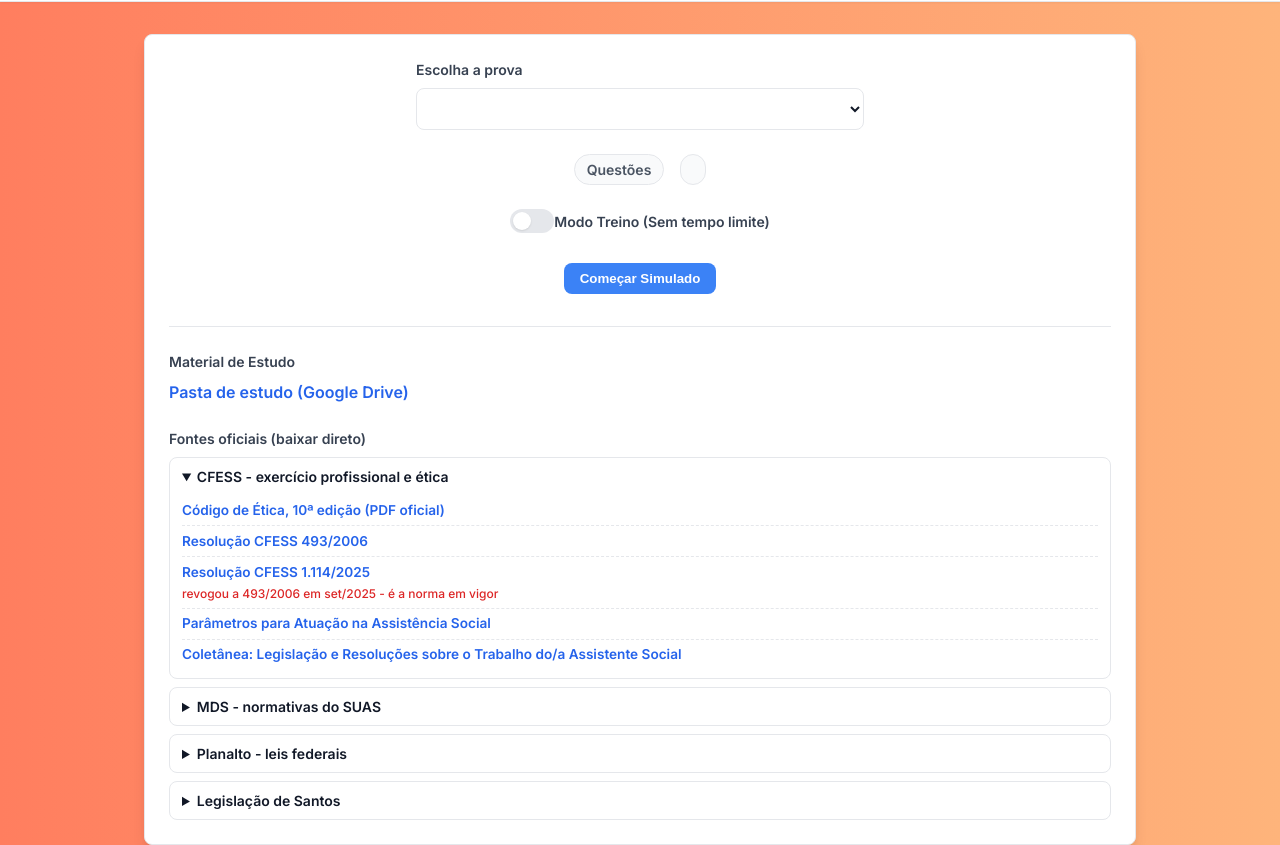
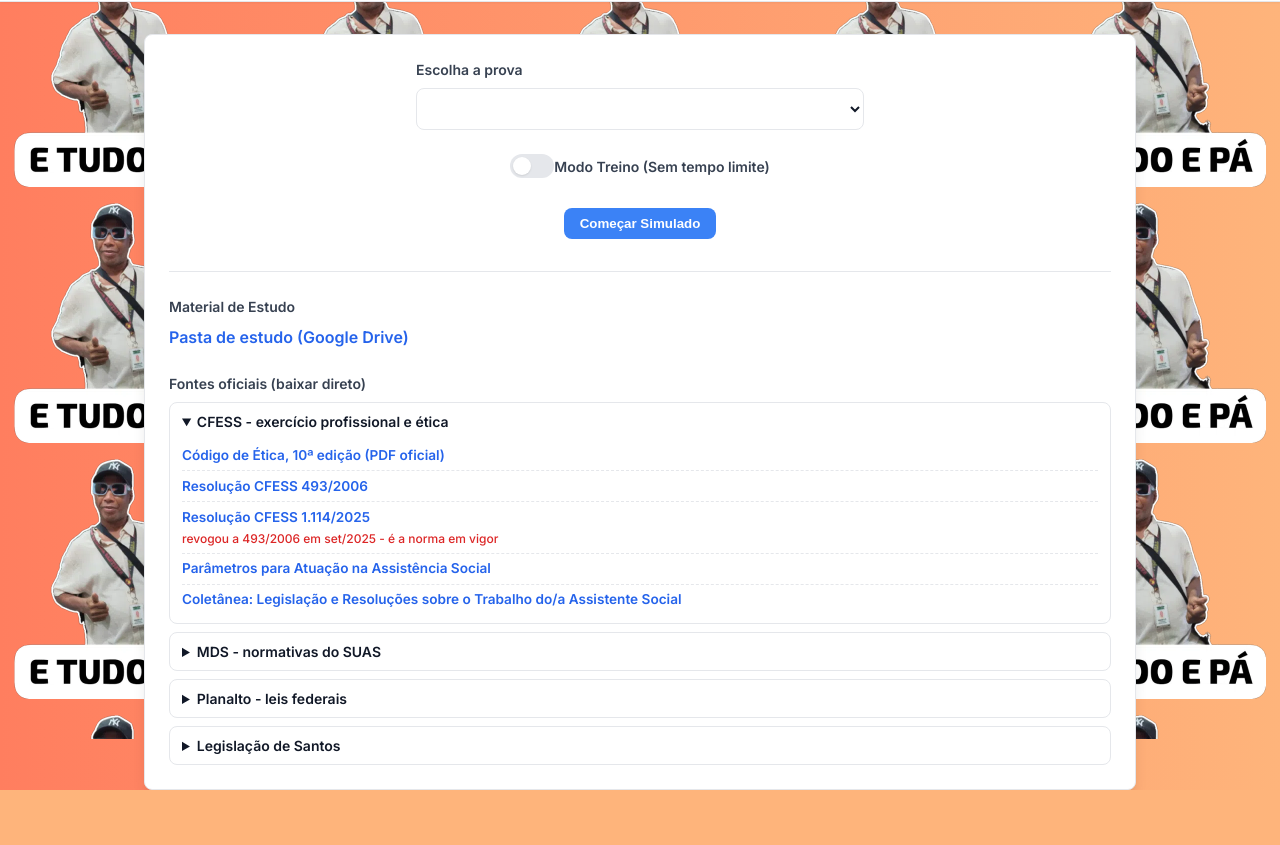
Before and after one commit to hericmr/camaradas, a website built with Vite: page index.html in a window 1280 px wide. Shown: the part 61-906 px from the top of the page. After the commit the page ends 851 px from the top, so only its background shows below. Built offline with nearby package versions, Linux system fonts and the light colour scheme.

Commit message:
feat: adicionar padrão de fundo na página inicial e simplificar badges
Aplica background.png como padrão repetido (256x256) apenas atrás da
tela inicial, e remove os badges "N Questões" / cargo para deixar a
tela mais limpa.

```diff
--- a/index.html
+++ b/index.html
@@ -31,11 +31,6 @@
           <div class="exam-select-wrapper mb-6">
             <label for="exam-select" class="text-sm font-semibold text-gray-700 mb-2">Escolha a prova</label>
             <select id="exam-select" class="exam-select"></select>
-          </div>
-
-          <div class="flex justify-center gap-4 mb-6">
-            <span class="badge"><span id="q-count">0</span> Questões</span>
-            <span class="badge" id="badge-cargo"></span>
           </div>
 
           <div class="mode-selector mb-6">
--- a/src/main.js
+++ b/src/main.js
@@ -18,8 +18,6 @@ const screens = {
   results: document.getElementById('results-screen')
 };
 
-const elQCount = document.getElementById('q-count');
-const elBadgeCargo = document.getElementById('badge-cargo');
 const btnStart = document.getElementById('btn-start');
 const elModeToggle = document.getElementById('mode-toggle');
 const elExamSelect = document.getElementById('exam-select');
@@ -59,8 +57,6 @@ function populateExamSelect() {
 function selectExam(key) {
   examKey = key;
   examQuestions = ibamData[examKey];
-  elQCount.textContent = examQuestions.length;
-  elBadgeCargo.textContent = examQuestions[0]?.cargo || '';
 }
 
 function init() {
--- a/src/style.css
+++ b/src/style.css
@@ -28,6 +28,17 @@ body {
   color: var(--text-dark);
   min-height: 100vh;
   line-height: 1.5;
+}
+
+#start-screen::before {
+  content: '';
+  position: fixed;
+  inset: 0;
+  z-index: -1;
+  background-image: url('/background.png');
+  background-repeat: repeat;
+  background-size: 256px 256px;
+  pointer-events: none;
 }
 
 /* Utilities */
@@ -206,16 +217,6 @@ body {
 .start-logo {
   max-width: 100%;
   height: auto;
-}
-
-.badge {
-  background: var(--gray-50);
-  padding: 0.25rem 0.75rem;
-  border-radius: 9999px;
-  font-size: 0.875rem;
-  font-weight: 600;
-  color: var(--text-gray);
-  border: 1px solid var(--gray-200);
 }
 
 .study-links {
```
Also changed, not shown: public/background.png (added).
